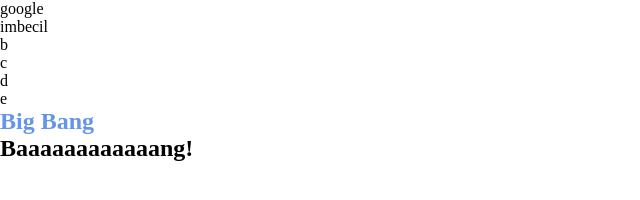
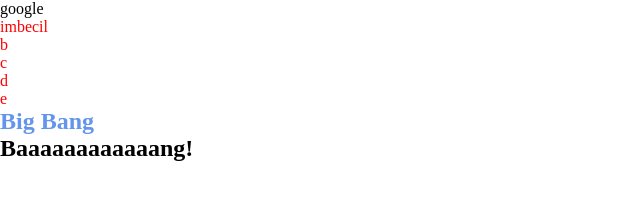
Before and after one commit to juditcasamitjana/bigbang, a plain HTML site: page index.html in a window 1280 px wide. Shown: the full height of the page, 0-640 px from the left. Drawn offline with Linux system fonts and the light colour scheme.

Commit message:
clases y estilos

```diff
--- a/index.html
+++ b/index.html
@@ -12,19 +12,19 @@
             <a href="https://www.google.es">google</a>
             <nav>
                 <ul>
-          <li>
+                    <li class="item">
                         <a href="">imbecil</a>
                     </li>
-          <li>
+                    <li class="item">
                         <a href="">b</a>
                     </li>
-          <li>
+                    <li class="item">
                         <a href="">c</a>
                     </li>
-          <li>
+                    <li class="item">
                         <a href="">d</a>
                     </li>
-          <li>
+                    <li class="item">
                         <a href="">e</a>
                     </li>
                 </ul>
--- a/styles/style.css
+++ b/styles/style.css
@@ -1,3 +1,7 @@
 h1 {
     color: cornflowerblue;
 }
+
+li.item {
+    color: red;
+}
```
Lines whose indentation alone changed are shown as unchanged.
